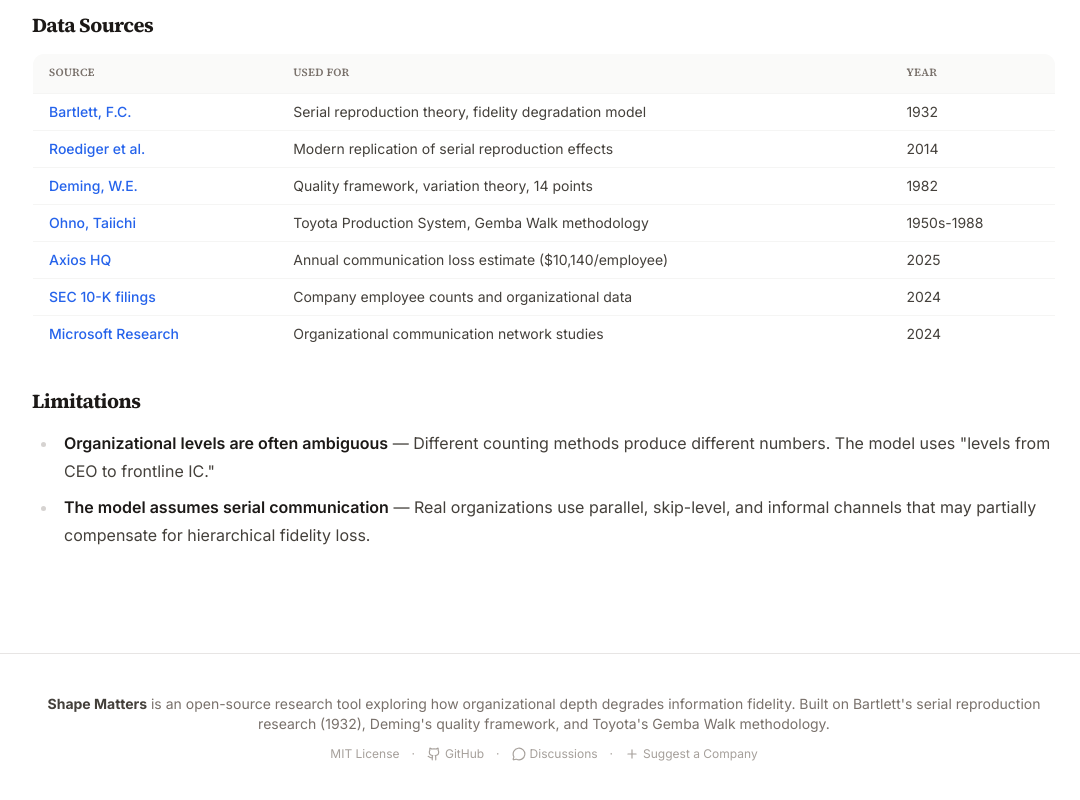
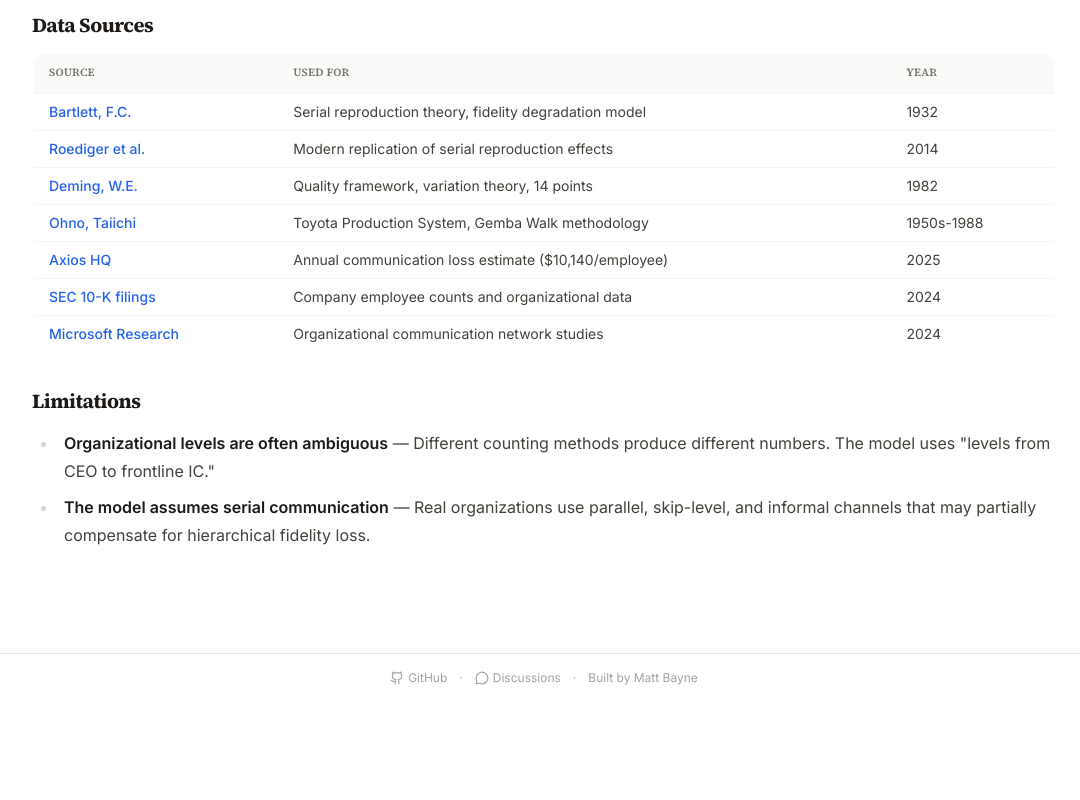
Before and after one commit to mattbayne83/shape-matters, a React (Vite) app: page / in a window 1280 px wide. Shown: the part 9941-10741 px from the top of the page, without its empty margins (96-1176 px from the left). After the commit the page ends 10643 px from the top, so only its background shows below. Built offline with nearby package versions, Linux system fonts and the light colour scheme.

Commit message:
feat: Implement dynamic footer visibility and positioning based on scroll, and refine footer content and styling.

```diff
--- a/src/pages/ScrollPage.tsx
+++ b/src/pages/ScrollPage.tsx
@@ -1,5 +1,5 @@
-import { useEffect } from 'react';
-import { Github, MessageCircle, Plus } from 'lucide-react';
+import { useEffect, useState } from 'react';
+import { Github, MessageCircle } from 'lucide-react';
 import { InteractiveFidelityDemo } from '../components/model/InteractiveFidelityDemo';
 import { GembaComparison } from '../components/model/GembaComparison';
 import { ComparisonView } from '../components/model/ComparisonView';
@@ -11,6 +11,10 @@ import { SECTION_LABEL } from '../lib/styles';
 import { FadeIn } from '../components/ui/FadeIn';
 
 export function ScrollPage() {
+  // Footer visibility state (starts visible, hides after scroll/delay, shows at bottom)
+  const [isFooterVisible, setIsFooterVisible] = useState(true);
+  const [isFooterFixed, setIsFooterFixed] = useState(true);
+
   // Browser processes hash before React renders the DOM, so the scroll
   // target doesn't exist yet. Re-apply after mount + persist hydration.
   useEffect(() => {
@@ -20,6 +24,49 @@ export function ScrollPage() {
       document.getElementById(hash.slice(1))?.scrollIntoView({ behavior: 'smooth' });
     }, 150);
     return () => clearTimeout(timer);
+  }, []);
+
+  // Footer hide/show behavior
+  useEffect(() => {
+    let hideTimer: number;
+
+    // Hide fixed footer after 3 seconds on initial load
+    hideTimer = setTimeout(() => {
+      if (window.scrollY < 100) {
+        setIsFooterVisible(false);
+      }
+    }, 3000);
+
+    const handleScroll = () => {
+      clearTimeout(hideTimer);
+
+      const scrollY = window.scrollY;
+      const windowHeight = window.innerHeight;
+      const documentHeight = document.documentElement.scrollHeight;
+      const distanceFromBottom = documentHeight - (scrollY + windowHeight);
+
+      // Show footer (static position) when within 200px of bottom
+      if (distanceFromBottom < 200) {
+        setIsFooterFixed(false);
+        setIsFooterVisible(true);
+      }
+      // Hide footer when scrolling down past 100px
+      else if (scrollY > 100) {
+        setIsFooterFixed(false);
+        setIsFooterVisible(false);
+      }
+      // Show fixed footer when at top
+      else {
+        setIsFooterFixed(true);
+        setIsFooterVisible(true);
+      }
+    };
+
+    window.addEventListener('scroll', handleScroll, { passive: true });
+    return () => {
+      clearTimeout(hideTimer);
+      window.removeEventListener('scroll', handleScroll);
+    };
   }, []);
 
   return (
@@ -230,17 +277,17 @@ export function ScrollPage() {
       </section>
 
       {/* ─── FOOTER ─── */}
-      <footer className="border-t border-stone-200 py-10 px-6 md:px-12 relative z-10 bg-white">
+      <footer
+        className={`border-t border-stone-200 py-4 px-6 z-10 bg-white transition-all duration-500 ${
+          isFooterFixed ? 'fixed bottom-0 left-0 right-0' : 'relative'
+        } ${
+          isFooterVisible
+            ? 'opacity-100 translate-y-0'
+            : 'opacity-0 translate-y-8 pointer-events-none'
+        }`}
+      >
         <div className="max-w-5xl mx-auto text-center">
-          <div className="text-sm text-stone-500 mb-3">
-            <strong className="text-stone-700">Shape Matters</strong> is an open-source research tool
-            exploring how organizational depth degrades information fidelity. Built on Bartlett's
-            serial reproduction research (1932), Deming's quality framework, and Toyota's Gemba Walk
-            methodology.
-          </div>
           <div className="flex flex-wrap items-center justify-center gap-3 text-xs text-stone-400">
-            <span>MIT License</span>
-            <span>·</span>
             <a
               href="https://github.com/mattbayne83/shape-matters"
               target="_blank"
@@ -261,15 +308,17 @@ export function ScrollPage() {
               Discussions
             </a>
             <span>·</span>
-            <a
-              href="https://github.com/mattbayne83/shape-matters/issues/new?template=company-suggestion.yml"
-              target="_blank"
-              rel="noopener noreferrer"
-              className="inline-flex items-center gap-1 hover:text-stone-700 transition-colors"
-            >
-              <Plus className="w-3.5 h-3.5" />
-              Suggest a Company
-            </a>
+            <span>
+              Built by{' '}
+              <a
+                href="https://mattbayne.dev/"
+                target="_blank"
+                rel="noopener noreferrer"
+                className="hover:text-stone-700 transition-colors"
+              >
+                Matt Bayne
+              </a>
+            </span>
           </div>
         </div>
       </footer>
```
